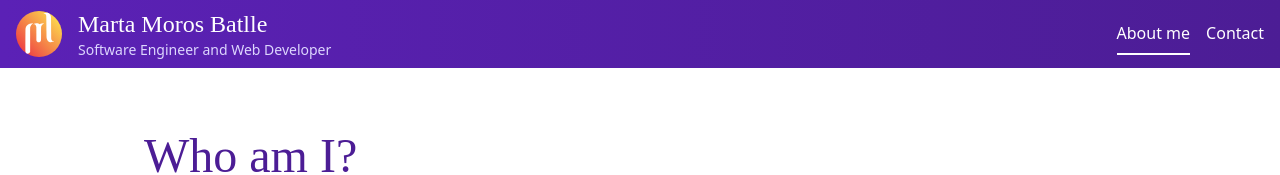
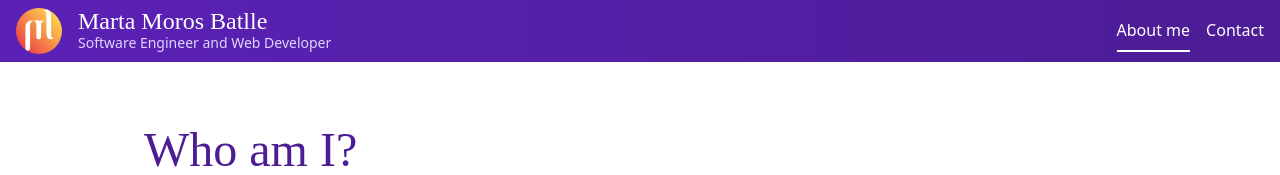
Before and after one commit to Myddna/personal-portfolio, a Next.js app: page /about in a window 1280 px wide. Shown: the top 175 px of the page. Built offline with nearby package versions, Linux system fonts and the light colour scheme; no server answers; a web font is replaced by a local one.

Commit message:
Navigation bar height adjustments

```diff
--- a/components/structure/Navigation.tsx
+++ b/components/structure/Navigation.tsx
@@ -25,11 +25,11 @@ const Navigation: FunctionComponent = () => {
               />
               <div className="flex flex-col">
                 {router.asPath == "/" ? (
-                  <h1 className="text-white font-medium font-title text-2xl my-0">
+                  <h1 className="text-white font-medium font-title text-2xl my-0 leading-none">
                     {myName}
                   </h1>
                 ) : (
-                  <div className="text-white font-medium font-title text-2xl my-0">
+                  <div className="text-white font-medium font-title text-2xl my-0 leading-none">
                     {myName}
                   </div>
                 )}
--- a/components/structure/PageContainer.module.css
+++ b/components/structure/PageContainer.module.css
@@ -1,3 +1,3 @@
 .mainContainer {
-  min-height: calc(100vh - 68px - 56px);
+  min-height: calc(100vh - 68px - 46px);
 }
```
